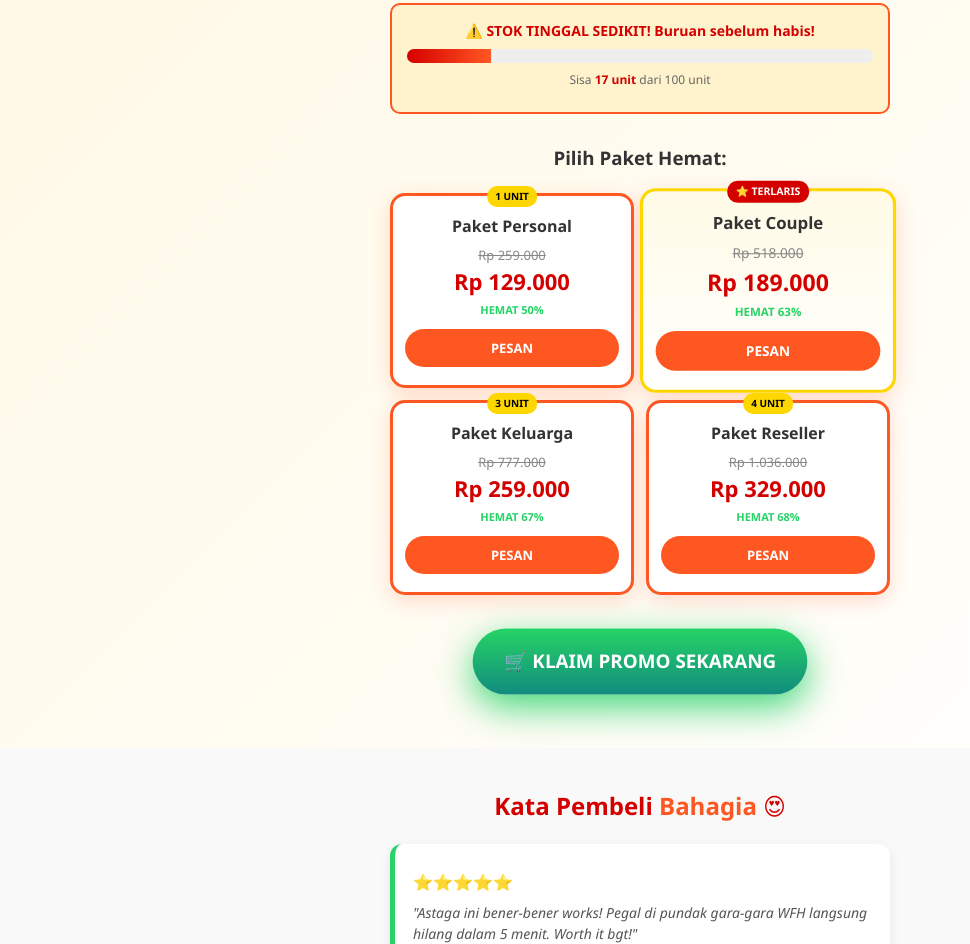
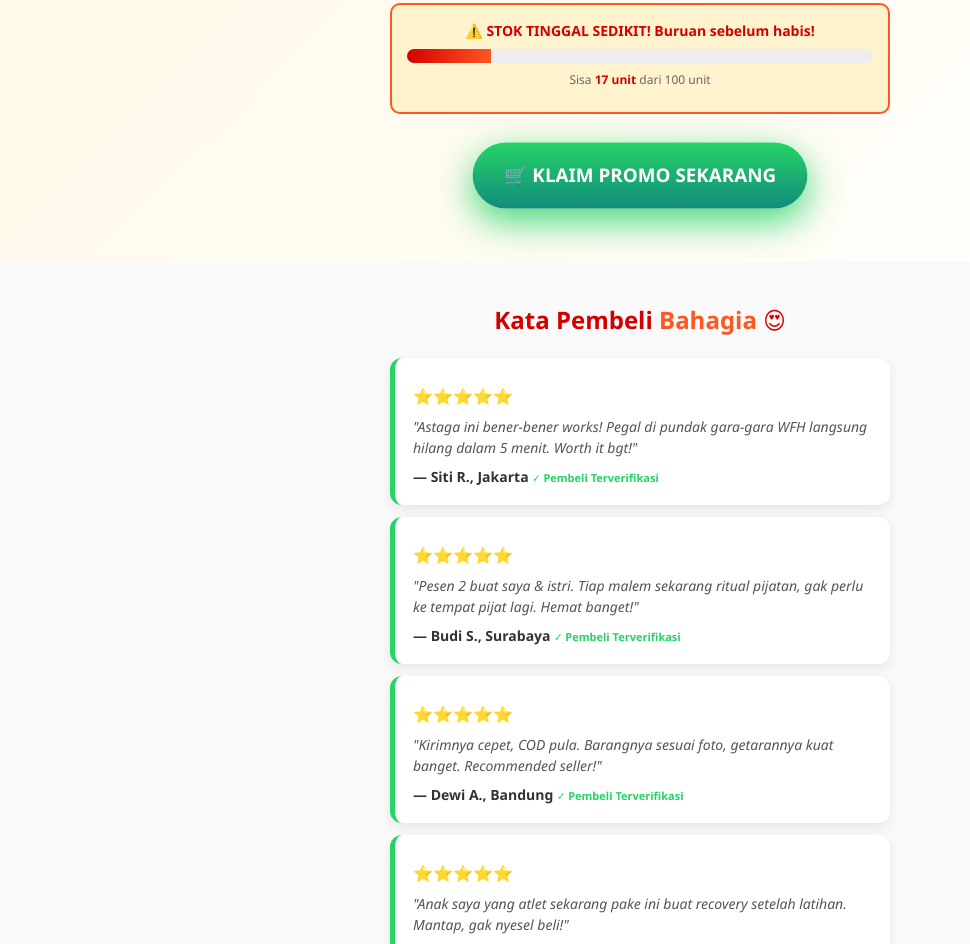
Before and after one commit to dirgayana-glitch/messegun, a plain HTML site: page index.html in a window 1280 px wide. Shown: the part 4940-5884 px from the top of the page, without its empty margins (0-970 px from the left). Drawn offline with nearby package versions, Linux system fonts and the light colour scheme; a script that the page names is missing.

Commit message:
Hapus section Pilih Paket Hemat (4 price cards)

```diff
--- a/index.html
+++ b/index.html
@@ -231,42 +231,6 @@
     <p style="color:#666;font-size:12px;margin-top:8px;font-weight:400">Sisa <b style="color:#d40000">17 unit</b> dari 100 unit</p>
   </div>
 
-  <h3 style="margin-top:30px;color:#333">Pilih Paket Hemat:</h3>
-  <div class="price-grid">
-    <div class="price-card">
-      <span class="lbl">1 UNIT</span>
-      <h3>Paket Personal</h3>
-      <div class="was">Rp 259.000</div>
-      <div class="now">Rp 129.000</div>
-      <div class="save">HEMAT 50%</div>
-      <button onclick="pilih('1 Unit - Rp 129.000')">PESAN</button>
-    </div>
-    <div class="price-card best">
-      <span class="lbl">⭐ TERLARIS</span>
-      <h3>Paket Couple</h3>
-      <div class="was">Rp 518.000</div>
-      <div class="now">Rp 189.000</div>
-      <div class="save">HEMAT 63%</div>
-      <button onclick="pilih('2 Unit - Rp 189.000')">PESAN</button>
-    </div>
-    <div class="price-card">
-      <span class="lbl">3 UNIT</span>
-      <h3>Paket Keluarga</h3>
-      <div class="was">Rp 777.000</div>
-      <div class="now">Rp 259.000</div>
-      <div class="save">HEMAT 67%</div>
-      <button onclick="pilih('3 Unit - Rp 259.000')">PESAN</button>
-    </div>
-    <div class="price-card">
-      <span class="lbl">4 UNIT</span>
-      <h3>Paket Reseller</h3>
-      <div class="was">Rp 1.036.000</div>
-      <div class="now">Rp 329.000</div>
-      <div class="save">HEMAT 68%</div>
-      <button onclick="pilih('4 Unit - Rp 329.000')">PESAN</button>
-    </div>
-  </div>
-
   <a href="#order" class="btn-cta">🛒 KLAIM PROMO SEKARANG</a>
 </section>
 
```
